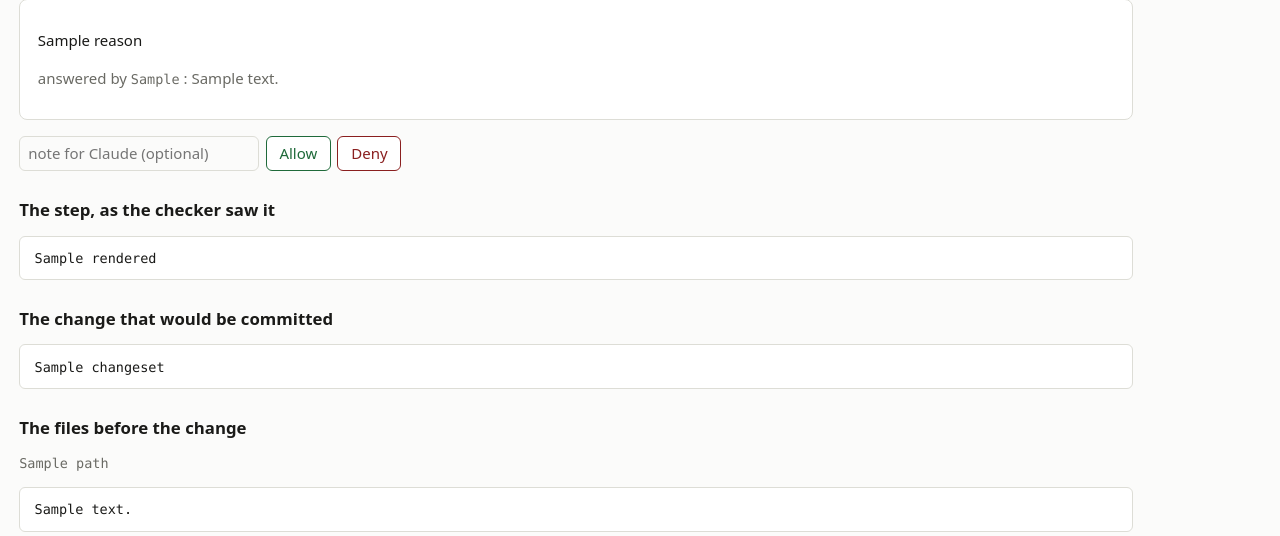
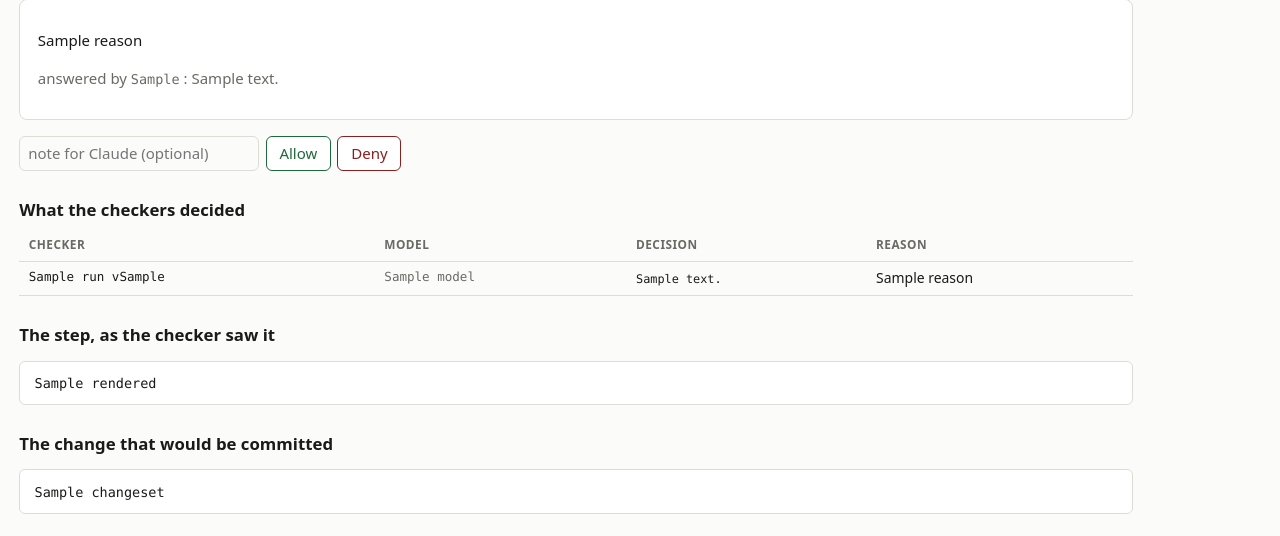
Before and after one commit to kadeng/calu, a Python web app: template src/calu/web/templates/escalation.html in a window 1280 px wide. Shown: the part 150-686 px from the top of the page. Run offline with Jinja, Linux system fonts and the light colour scheme; the template is opened without the code that fills it: most values are stand-ins (such as "Sample title", 1, 10 or a date in 2020).

Commit message:
The web escalation page shows the checker verdicts too (D53)
I fixed this for `calu escalation` and left the same gap in the browser: the
page showed the step and the conversation but not what each checker decided,
which is the only source of truth when an auto-escalation category held an
approved step back.

It is a table now, and -- like the command -- the section is absent when no
checker ran at all, so a rules escalation does not get an empty box. The test
covers both directions.

Also adds `--allow` to `spikes/smoke_session.py`, so the network policy of a
real sandboxed session can be driven by hand.

Co-Authored-By: Claude Opus 5 <noreply@anthropic.com>

```diff
--- a/src/calu/web/app.py
+++ b/src/calu/web/app.py
@@ -642,6 +642,9 @@ async def escalation_page(request: Request, state: _State) -> Response:
             "recent": str(context.get("recent") or ""),
             "files": context.get("files") or {},
             "changeset": str(context.get("changeset") or ""),
+            # What each checker decided, which the escalation's own reason does not say when a
+            # category held the step back (D42, D53).
+            "runs": await herd.escalation_runs(state.db, escalation_id),
         },
     )
 
--- a/src/calu/web/templates/escalation.html
+++ b/src/calu/web/templates/escalation.html
@@ -21,6 +21,23 @@
   <button class="danger" name="decision" value="deny">Deny</button>
 </form>
 {% endif %}
+{% if runs %}
+<h2>What the checkers decided</h2>
+<table>
+  <thead><tr><th>Checker</th><th>Model</th><th>Decision</th><th>Reason</th></tr></thead>
+  <tbody>
+  {% for run in runs %}
+    <tr>
+      <td class="mono">{{ run.checker_name }} v{{ run.checker_version }}</td>
+      <td class="muted mono">{{ run.model }}</td>
+      <td><span class="decision {{ run.decision }}">{{ run.decision }}</span></td>
+      <td>{{ run.reason }}</td>
+    </tr>
+  {% endfor %}
+  </tbody>
+</table>
+{% endif %}
+
 <h2>The step, as the checker saw it</h2>
 <pre>{{ rendered }}</pre>
 {% if changeset %}<h2>The change that would be committed</h2><pre>{{ changeset }}</pre>{% endif %}
```
Also changed, not shown: PLAN.md (+1 -1 lines), spikes/smoke_session.py (+9 -1 lines), tests/db/test_web.py (+17 -0 lines).
